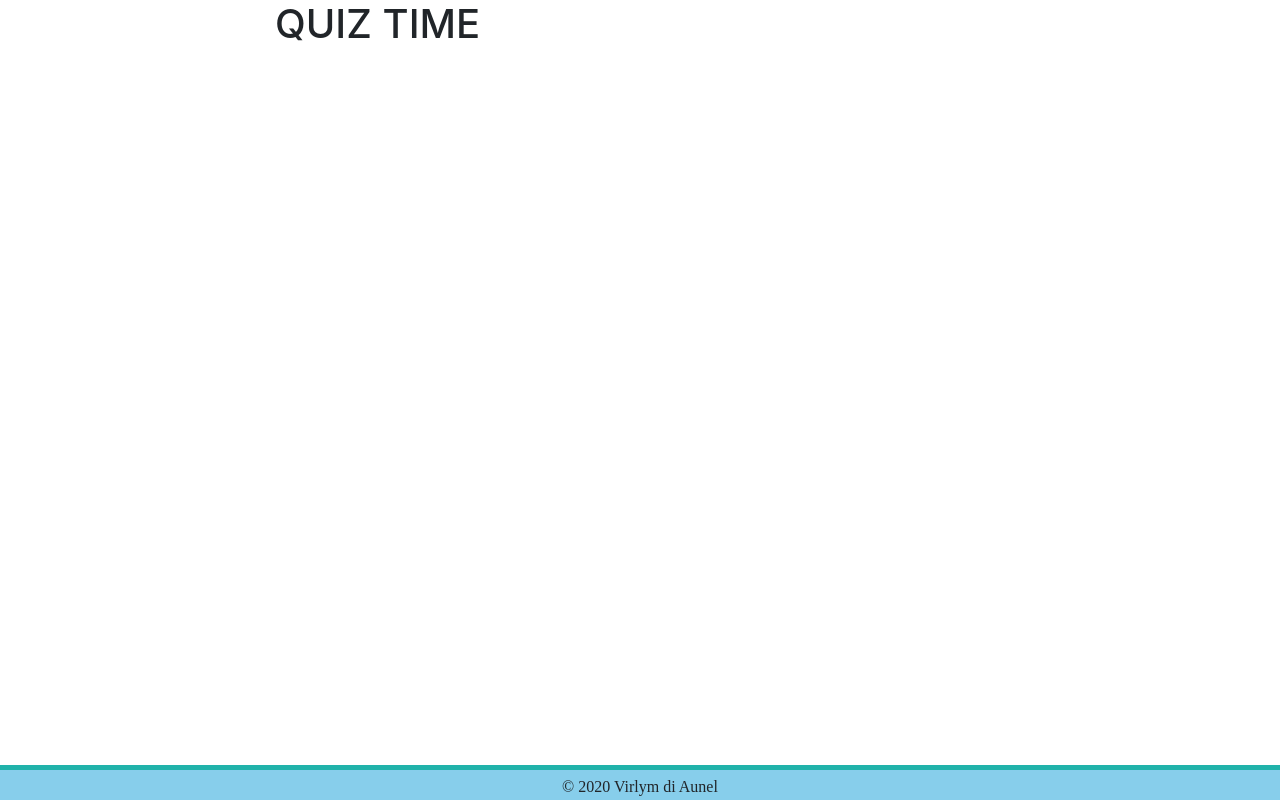
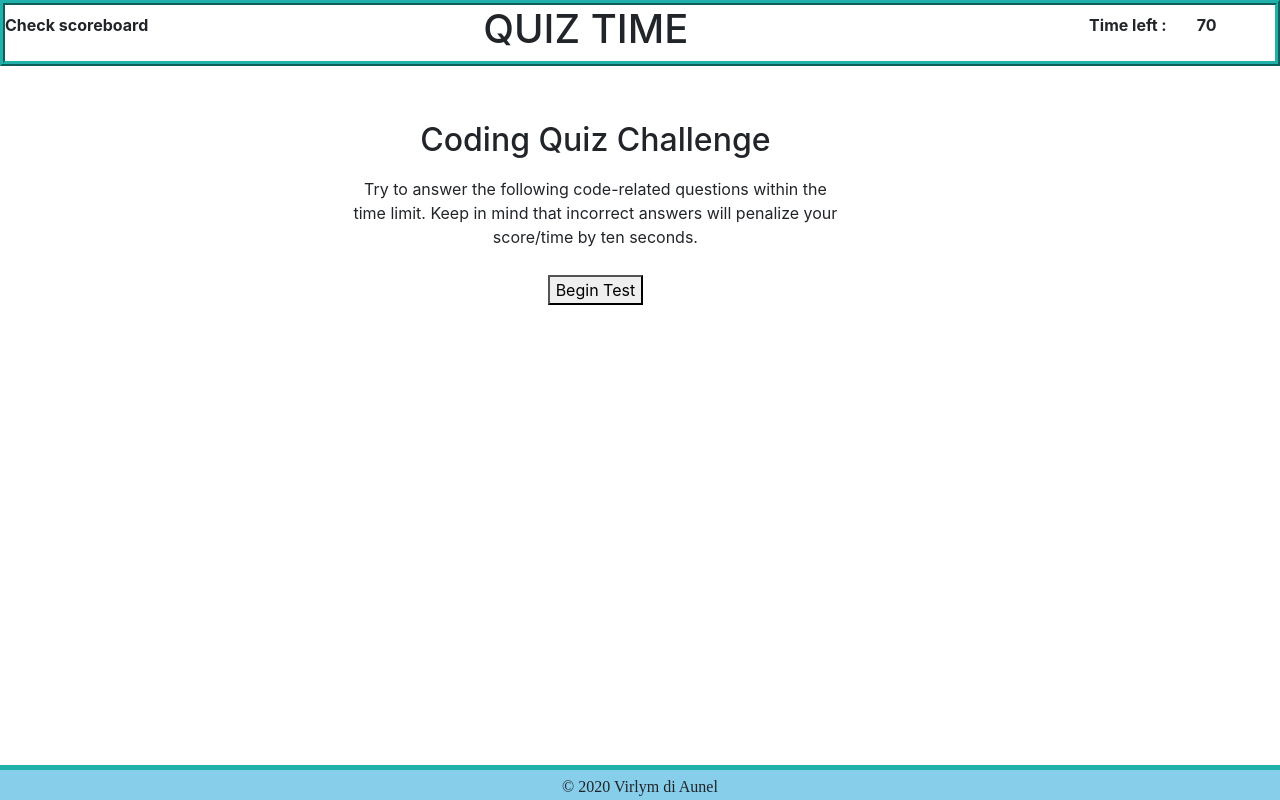
Before and after one commit to virlym/hw4-code-quiz, a plain HTML site: page index.html in a window 1280 px wide. Drawn offline with nearby package versions, Linux system fonts and the light colour scheme; a web font is replaced by a local one.

Commit message:
base start done plus start quiz button

```diff
--- a/index.html
+++ b/index.html
@@ -10,27 +10,68 @@
 </head>
 <body>
 
-
-    <main class = "container">
+    <header>
         <section class = "row">
-            <article class = "col-md-2">
-                <!-- retake quiz option link, top left -->
+            <article class = "col-md-2 scoreLink">
+                <!-- view high scores, top left -->
+                <p id = "toScores"></p>
             </article>
-            <article class = "col-md-8">
+            <article class = "col-md-7 quizTitle">
                 <h1> QUIZ TIME </h1>
             </article>
-            <article class = "col-md-2">
+            <article class = "col-md-2 timer">
                 <!-- quiz timer, top right -->
+                <p> Time left : </p>
             </article>
+            <article class = "col-md-1 countdown">
+                <p id = "timeLeft"> 70 </p>
+            </article>
+    </header>
+
+    <main class = "container mainCont">
         </section>
         <section class = "row">
             <article class = "col-md-2">
                 <!-- general free space, ads, images, etc -->
             </article>
-            <article class = "col-md-8">
+            <article class = "col-md-7">
                 <!-- question + answers section. list style? form? nested multi-row paragraphs?-->
+                <section class = "row">
+                    <article class = "col-md-12">
+                        <!-- heading -->
+                        <h2 id = "sectionTopic"> </h2>
+                    </article>
+                </section>
+                <section class = "row">
+                    <article class = "col-md-12">
+                        <!-- p1 -->
+                        <p id = "lineOne">
+                        </p>
+                    </article>
+                </section>
+                <section class = "row">
+                    <article class = "col-md-12">
+                        <!-- p2 -->
+                        <p id = "lineTwo">
+                        </p>
+                    </article>
+                </section>
+                <section class = "row">
+                    <article class = "col-md-12">
+                        <!-- p3 -->
+                        <p id = "lineThree">
+                        </p>
+                    </article>
+                </section>
+                <section class = "row">
+                    <article class = "col-md-12">
+                        <!-- p4 -->
+                        <p id = "lineFour">
+                        </p>
+                    </article>
+                </section>
             </article>
-            <article class = "col-md-2">
+            <article class = "col-md-3">
                 <!-- general free space, ads, images, etc -->
             </article>
         </section>
--- a/script.js
+++ b/script.js
@@ -1,10 +1,162 @@
 /*
     'hyperlink' retake quiz
     set-interval timer
-    onclick event to start quiz
+    -onclick event to start quiz
     populate questions and answers
     onclick answer fields
     populate scoreboard at the end
     allow for name input for scoreboard
     store scoreboard to local
+
 */
+var countdown = document.querySelector("#timeLeft");
+var sectionTitle = document.querySelector("#sectionTopic");
+var questOne = document.querySelector("#lineOne");
+var questTwo = document.querySelector("#lineTwo");
+var questThree = document.querySelector("#lineThree");
+var questFour = document.querySelector("#lineFour");
+var jumpToBoard = document.querySelector("#toScores");
+var questArray = [
+{
+    question: "Commonly used data types DO NOT include : ",
+    answerOne: {
+        answer: "strings",
+        verify: "false"
+    } ,
+    answerTwo: {
+        answer: "booleans",
+        verify: "false"
+    } ,
+    answerThree: {
+        answer: "alerts",
+        verify: "true"
+    } ,
+    answerFour: {
+        answer: "numbers",
+        verify: "false"
+    }
+},
+{
+    question: "The condition in an if/else statement is inclosed within : ",
+    answerOne: {
+        answer: "quotes",
+        verify: "false"
+    } ,
+    answerTwo: {
+        answer: "curly brackets",
+        verify: "false"
+    } ,
+    answerThree: {
+        answer: "parentheses",
+        verify: "true"
+    } ,
+    answerFour: {
+        answer: "square brackets",
+        verify: "false"
+    }
+},
+{
+    question: "Arrays in JavaScript can be used to store : ",
+    answerOne: {
+        answer: "numbers and strings",
+        verify: "false"
+    } ,
+    answerTwo: {
+        answer: "other arrays",
+        verify: "false"
+    } ,
+    answerThree: {
+        answer: "booleans",
+        verify: "false"
+    } ,
+    answerFour: {
+        answer: "all of the above",
+        verify: "true"
+    }
+},
+{
+    question: "What must string values be enclosed within when being assigned to variables?",
+    answerOne: {
+        answer: "commas",
+        verify: "false"
+    } ,
+    answerTwo: {
+        answer: "curly brackets",
+        verify: "false"
+    } ,
+    answerThree: {
+        answer: "quotes",
+        verify: "true"
+    } ,
+    answerFour: {
+        answer: "parentheses",
+        verify: "false"
+    }
+},
+{
+    question: "A very useful tool used during development and debugging for printing content to the debugger is : ",
+    answerOne: {
+        answer: "JavaScript",
+        verify: "false"
+    } ,
+    answerTwo: {
+        answer: "terminal / bash",
+        verify: "false"
+    } ,
+    answerThree: {
+        answer: "for loops",
+        verify: "false"
+    } ,
+    answerFour: {
+        answer: "console.log",
+        verify: "true"
+    }
+}
+]
+
+function initialize(){
+    clearContent();
+    sectionTitle.textContent = "Coding Quiz Challenge";
+    questOne.textContent = "Try to answer the following code-related questions within the time limit. Keep in mind that incorrect answers will penalize your score/time by ten seconds.";
+    countdown.textContent = "70";
+    jumpToBoard.textContent = "Check scoreboard";
+
+
+    var startButton = document.createElement("button");
+    startButton.textContent = "Begin Test";
+    startButton.setAttribute("id", "beginQuizButton");
+    questTwo.appendChild(startButton)
+
+}
+
+function clearContent(){
+    sectionTitle.textContent = "";
+    questOne.textContent = "";
+    questTwo.textContent = "";
+    questThree.textContent = ""
+    questFour.textContent = "";
+}
+
+function quizStart(){
+    clearContent();
+    sectionTitle.textContent = questArray[0].question;
+    questOne.textContent = questArray[0].answerOne.answer;
+    questTwo.textContent = questArray[0].answerTwo.answer;
+    questThree.textContent = questArray[0].answerThree.answer;
+    questFour.textContent = questArray[0].answerFour.answer;
+    console.log(questArray[0].answerOne.verify,
+        questArray[0].answerTwo.verify,
+        questArray[0].answerThree.verify,
+        questArray[0].answerFour.verify, );
+}
+
+function displayScore(){
+
+}
+
+function addScore(){
+
+}
+
+initialize();
+document.querySelector("#beginQuizButton").addEventListener("click", quizStart);
--- a/style.css
+++ b/style.css
@@ -1,10 +1,51 @@
 /* style body */
 
+header{
+
+    margin: auto 0;
+    width: 100%;
+    border: 5px;
+    border-style: ridge;
+    border-color: lightseagreen;
+    font-weight: bold;
+}
+
+.quizTitle{
+    text-align: center;
+}
+
 /* style quiz */
+.mainCont{
+    text-align: center;
+    margin: 50px auto;
+    padding-right: 50px;
+    padding-left: 50px;
 
+}
+
+#sectionTopic,
+#lineOne,
+#lineTwo,
+#lineThree,
+#lineFour{
+    padding-top: 5px;
+    padding-right: 50px;
+    padding-left: 50px;
+    padding-bottom: 5px;
+}
 /* style timer */
+.timer{
+    text-align: right;
+    margin: auto 0;
+}
 
-/* style return link */
+.countdown,
+.scoreLink{
+    text-align: left;
+    margin: auto 0;
+}
+
+/* style score link */
 
 footer{
     border-top-style: solid;
```
